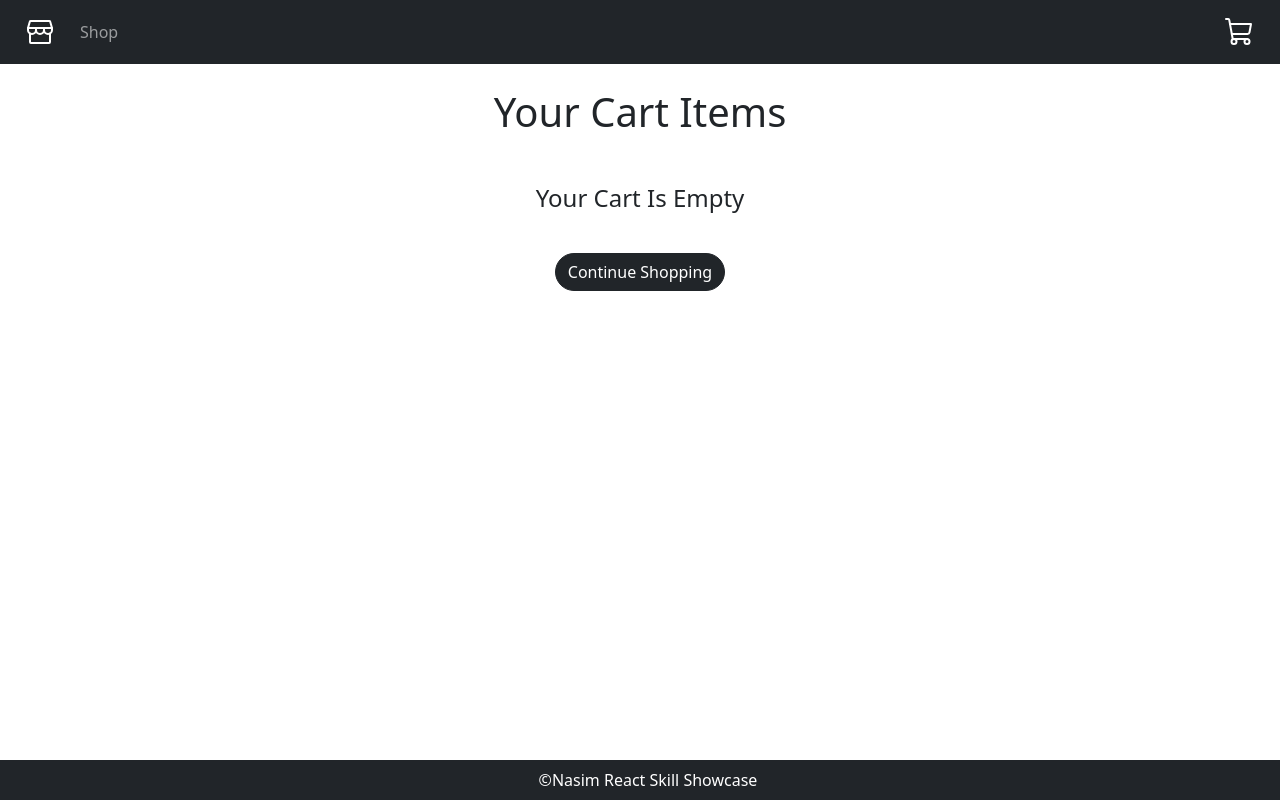
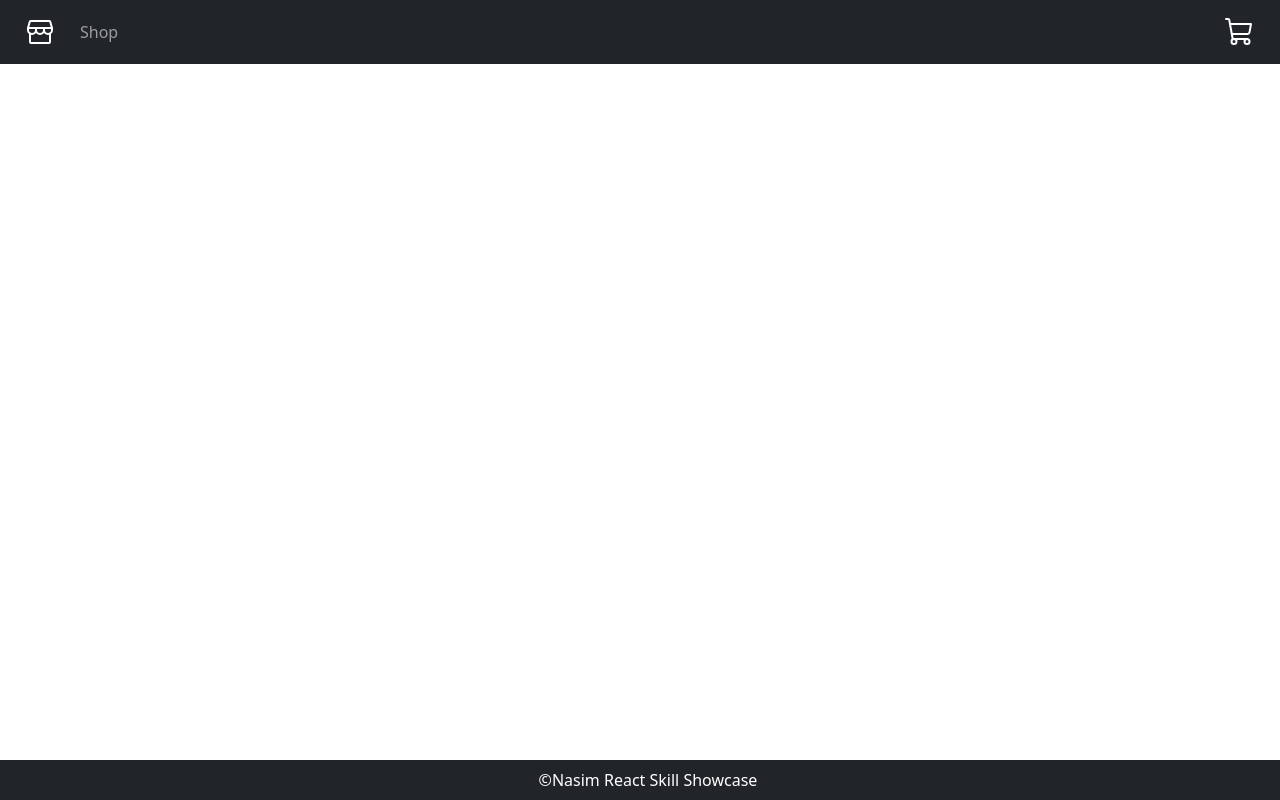
Before and after one commit to NasimFekrat/shopping-cart-react, a React (Create React App) app: page /#/cart in a window 1280 px wide. Built offline with nearby package versions, Linux system fonts and the light colour scheme.

Commit message:
fixing path

```diff
--- a/src/App.js
+++ b/src/App.js
@@ -15,7 +15,7 @@ function App() {
           <Navbar />
           <Routes>
             <Route path="/" element={<Shop />} />
-            <Route path="/cart" element={<Cart />} />
+            <Route path="/#/cart" element={<Cart />} />
           </Routes>
           <Footer />
         </Router>
--- a/src/components/navbar.jsx
+++ b/src/components/navbar.jsx
@@ -37,7 +37,7 @@ const Navbar = () => {
         <span className="navbar-text" style={{ color: "white" }}>
           <a
             className="nav-link position-relative"
-            href="/cart"
+            href="/#/cart"
             style={{ display: "flex", alignItems: "center" }}
           >
             <ShoppingCart size={32} />
```
